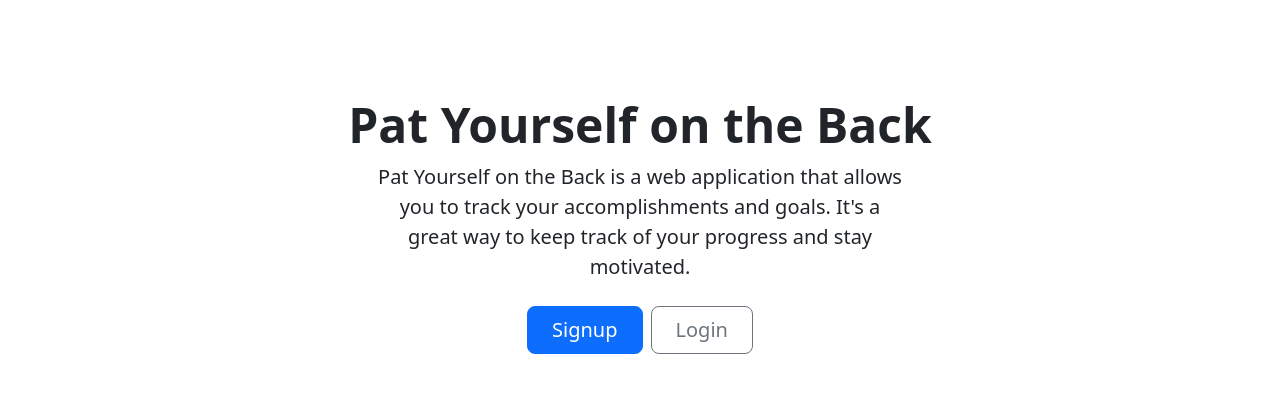
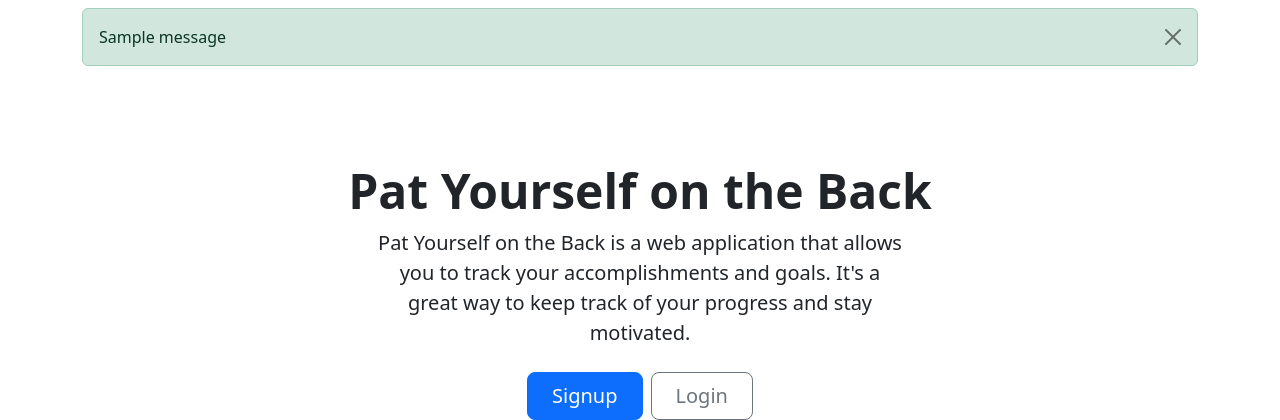
Before and after one commit to tristanmkernan/pat, a Django app: page / in a window 1280 px wide. Shown: the part 56-476 px from the top of the page. Run offline with Django 4.2, Linux system fonts and the light colour scheme; tables that the repository leaves empty hold one stand-in row (values such as "Sample post"); one stand-in notice (Sample message) is shown; parts of the project's set-up code (start-up, migrations or seed data) failed here and were passed over; some libraries are stand-ins or nearby versions.

Commit message:
feat: messages, better logout template

```diff
--- a/authy/templates/account/login.html
+++ b/authy/templates/account/login.html
@@ -7,7 +7,6 @@
 {% block head_title %}{% trans "Sign In" %}{% endblock %}
 
 {% block body %}
-
   <div class="container my-4">
     <h1>{% trans "Sign In" %}</h1>
 
--- /dev/null
+++ b/core/templates/core/messages.html
@@ -0,0 +1,10 @@
+{% if messages %}
+  <div class="container my-2">
+    {% for message in messages %}
+      <div class="alert alert-{{ message.tags }} alert-dismissible fade show" role="alert">
+        {{ message }}
+        <button type="button" class="btn-close" data-bs-dismiss="alert" aria-label="Close"></button>
+      </div>
+    {% endfor %}
+  </div>
+{% endif %}
--- a/core/templates/core/skeleton.html
+++ b/core/templates/core/skeleton.html
@@ -20,6 +20,11 @@
     {% block navbar %}
       {% include "core/navbar.html" %}
     {% endblock %}
+
+    {% block messages %}
+      {% include "core/messages.html" %}
+    {% endblock %}
+
     {% block body %}{% endblock %}
 
 
```
Also changed, not shown: authy/templates/account/logout.html (added, +21 -0 lines). Lines whose indentation alone changed are shown as unchanged.
